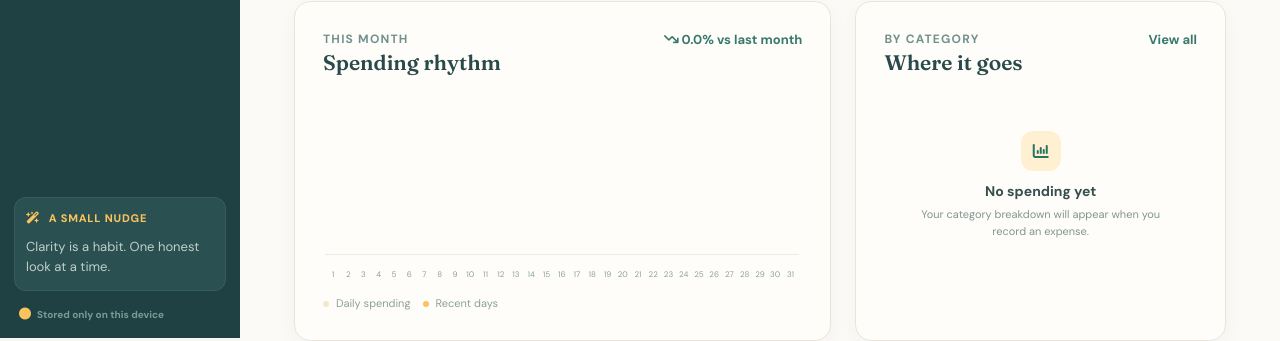
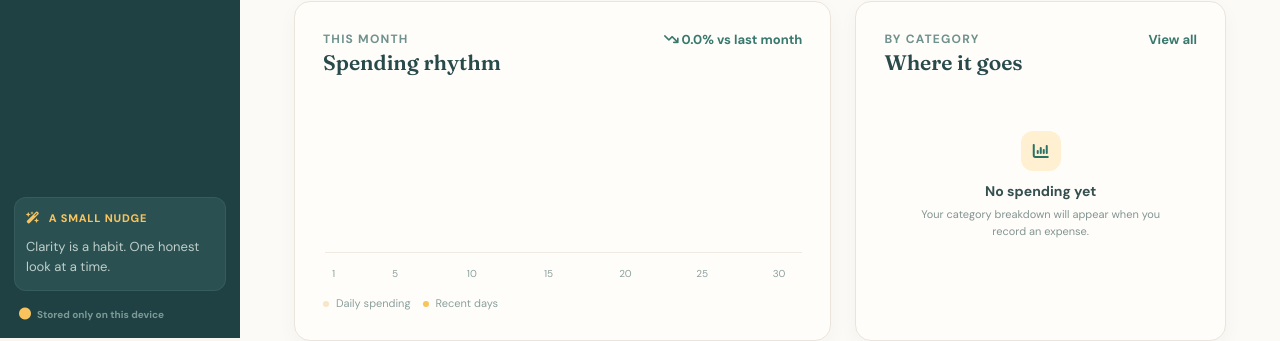
Before and after one commit to emperorfrost17-png/finance-tracker-app, a React (Vite) app: page / in a window 1280 px wide. Shown: the part 462-803 px from the top of the page. Built offline with nearby package versions, Linux system fonts and the light colour scheme.

Commit message:
made some tweaks to bar chart

```diff
--- a/src/components/BarChart.tsx
+++ b/src/components/BarChart.tsx
@@ -13,6 +13,7 @@ import {
 ChartJS.register(CategoryScale, LinearScale, BarElement, Tooltip);
 
 export const BarChart = ({ transactions }: { transactions: Transaction[] }) => {
+  const currentDay = dayjs().date();
   const daysInMonth = dayjs().daysInMonth();
   //? Generate an array of days for the current month (1 to daysInMonth)
   const days = Array.from({ length: daysInMonth }, (_, i) =>
@@ -58,7 +59,10 @@ export const BarChart = ({ transactions }: { transactions: Transaction[] }) => {
         label: "Daily spending",
         data: dailySpending,
         backgroundColor: days.map((_, index) =>
-          index >= 23 ? "#f8c45c" : "#f7e7c8",
+          // Highlight the last 7 days of the month with a different color
+          index >= Math.max(0, currentDay - 7) && index < currentDay
+            ? "#f8c45c"
+            : "#f7e7c8",
         ),
         borderRadius: { topLeft: 10, topRight: 10 },
         borderSkipped: "bottom" as const,
@@ -82,6 +86,8 @@ export const BarChart = ({ transactions }: { transactions: Transaction[] }) => {
         titleFont: { family: "DM Sans", size: 11 },
         bodyFont: { family: "DM Sans", size: 12, weight: "bold" },
         callbacks: {
+          title: (items) =>
+            dayjs().date(Number(items[0].label)).format("MMM D"),
           label: (context) => `$${(context.parsed.y ?? 0).toFixed(2)}`,
         },
       },
@@ -91,10 +97,12 @@ export const BarChart = ({ transactions }: { transactions: Transaction[] }) => {
         grid: { display: false },
         border: { color: "#f0ebe1" },
         ticks: {
+          autoSkip: false,
           color: "#8ba09d",
-          font: { family: "DM Sans", size: 8 },
+          font: { family: "DM Sans", size: 10 },
           padding: 8,
           maxRotation: 0,
+          callback: (_, i) => ((i + 1) % 5 === 0 || i === 0 ? i + 1 : ""),
         },
       },
       y: {
--- a/src/pages/SettingsPage.tsx
+++ b/src/pages/SettingsPage.tsx
@@ -30,14 +30,14 @@ export function SettingsPage() {
                   <strong>Your name</strong>
                   <span>Used in your welcome message</span>
                 </div>
-                <div className="settings-value">Maya</div>
+                <div className="settings-value">Nathan</div>
               </div>
               <div className="settings-field">
                 <div>
                   <strong>Currency</strong>
                   <span>Used across balances and budgets</span>
                 </div>
-                  <select className="settings-value settings-select" value="USD">
+                  <select className="settings-value settings-select" aria-label="Select currency">
                     <option value="USD">USD — US Dollar</option>
                     <option value="EUR">EUR — Euro</option>
                     <option value="GBP">GBP — Pound Sterling</option>
--- a/src/pages/TransactionsPage.tsx
+++ b/src/pages/TransactionsPage.tsx
@@ -115,6 +115,7 @@ export function TransactionsPage({
                   aria-label="Search transactions"
                   value={searchQuery}
                   onChange={handleSearchQueryChange}
+                  autoComplete="off"
                 />
               </label>
 
```
